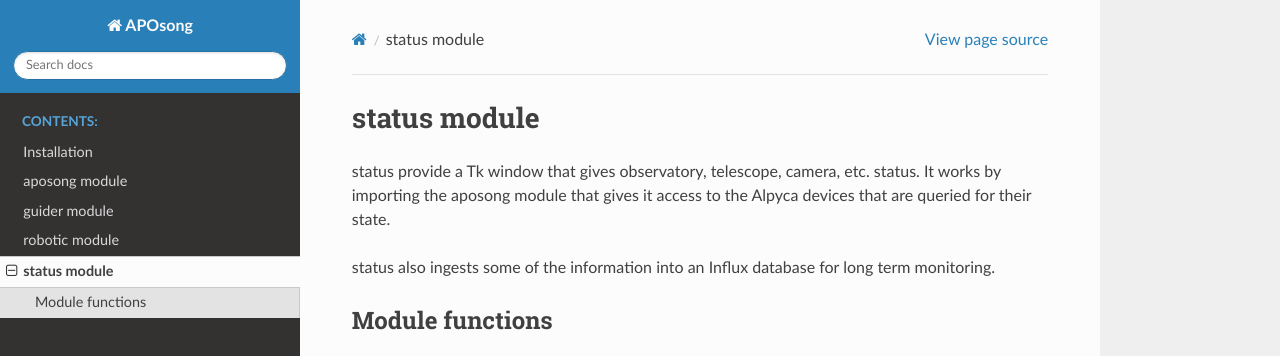
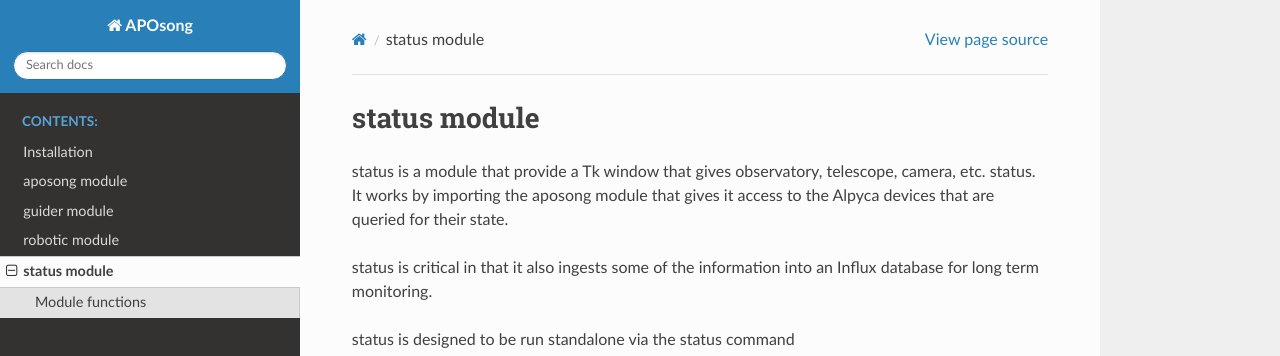
Before and after one commit to holtzmanjon/APOsong, a Sphinx documentation site: the page built from docs/status.txt, in a window 1280 px wide, cut to the strip 0-356 px from the top of the page. Built offline with Sphinx 7.4.7 and the Read the Docs theme 3.1.0, drawn with Linux system fonts in a browser that asks for light colours.

Commit message:
update status

```diff
--- a/docs/status.txt
+++ b/docs/status.txt
@@ -1,12 +1,14 @@
 status module
 **************
 
-status provide a Tk window that gives observatory, telescope, camera, etc. status.
+status is a module that provide a Tk window that gives observatory, telescope, camera, etc. status.
 It works by importing the aposong module that gives it access to the Alpyca devices
 that are queried for their state.
 
-status also ingests some of the information into an Influx database for long term
+status is critical in that it also ingests some of the information into an Influx database for long term
 monitoring.
+
+status is designed to be run standalone via the status command
 
 Module functions
 ++++++++++++++++
```
